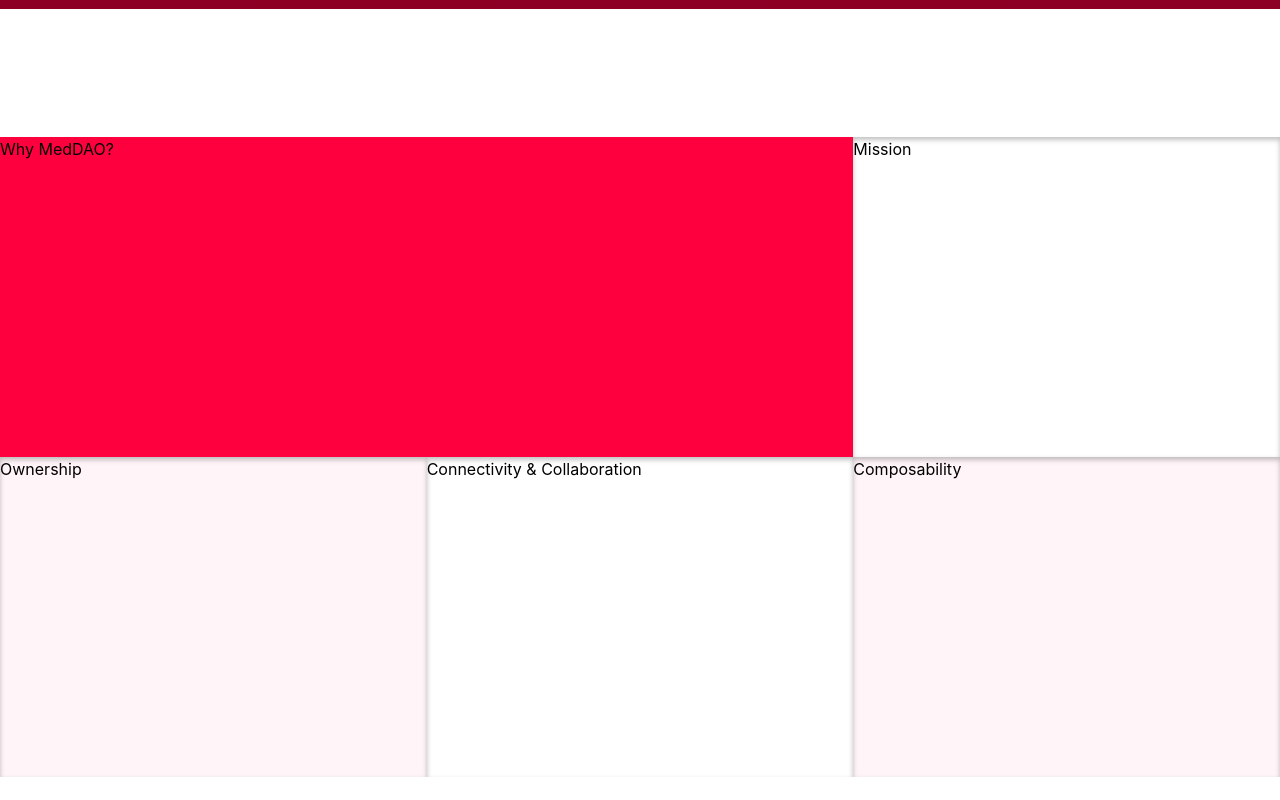
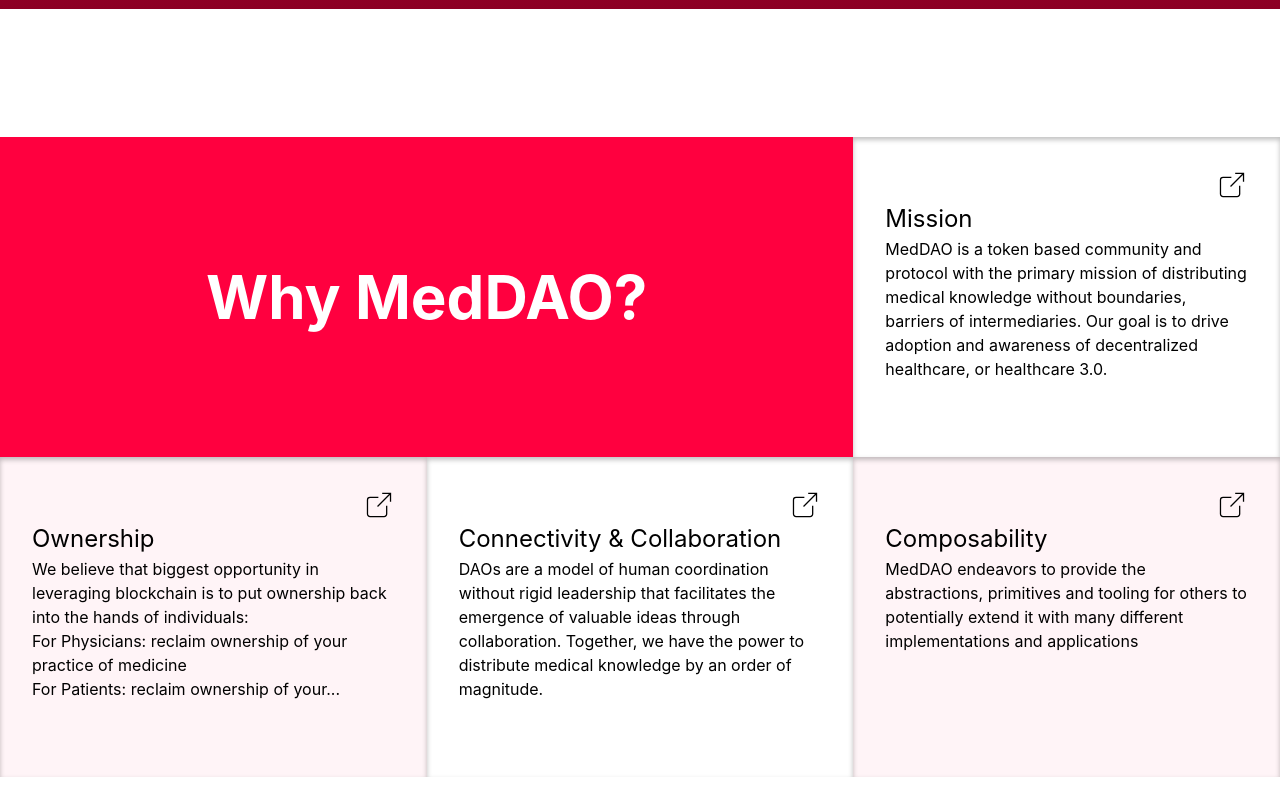
Before and after one commit to MedDAO-xyz/Website, a Next.js app: page / in a window 1280 px wide. Shown: the part 1960-2760 px from the top of the page. Built offline with nearby package versions, Linux system fonts and the light colour scheme.

Commit message:
REFACTOR (WhyMedDAO) : refactors the DesktopTabletView
Uses the new components Card and HeroCard

```diff
--- a/src/components/WhyMedDAO/DesktopTabletView.tsx
+++ b/src/components/WhyMedDAO/DesktopTabletView.tsx
@@ -1,31 +1,37 @@
-import { Box, Grid, GridItem } from "@chakra-ui/react";
+import { Box, Grid } from "@chakra-ui/react";
 import cardsContent from "./content.json";
+import { HeroCard } from "./HeroCard";
+import { Card } from "./Card";
+import { ulid } from "ulid";
+
+type ContentLinkProps = {
+  href: string;
+};
+
+type ContentProps = {
+  title: string;
+  paras?: Array<string>;
+  link?: ContentLinkProps;
+};
 
 export const DesktopTabletView = () => (
   <Box as="section" w="100%" h="fit-content" bgColor="yellow" my="8rem">
-    <Grid as="ul" gridTemplateColumns={{ lg: "1fr 1fr 1fr" }} w="100%" h="100%">
+    <Grid
+      as="ul"
+      gridTemplateColumns={{ md: "1fr 1fr", lg: "1fr 1fr 1fr" }}
+      w="100%"
+      h="100%"
+    >
       {cardsContent &&
-        cardsContent.map((card, index) => {
+        cardsContent.map((card: ContentProps, index: number) => {
           const isLeadCard = index === 0;
-          const isEvenCard = index % 2;
-          return (
-            <GridItem
-              as="li"
-              w="100%"
-              h="20rem"
-              bg={isLeadCard ? "#FF003F" : isEvenCard ? "white" : "#FFF4F7"}
-              colSpan={isLeadCard ? 2 : 1}
-              boxShadow={
-                isLeadCard
-                  ? "none"
-                  : "inset 0px 2.74699px 5.49398px rgba(0, 0, 0, 0.25)"
-              }
-              listStyleType='none'
-              color='black'
-            >
-              {card.title}
-            </GridItem>
-          );
+          const isEvenCard = index % 2 === 0;
+
+          if (isLeadCard) {
+            return <HeroCard key={ulid()} {...card} />;
+          } else {
+            return <Card key={ulid()} {...card} isEvenCard={isEvenCard} />;
+          }
         })}
     </Grid>
   </Box>
```
